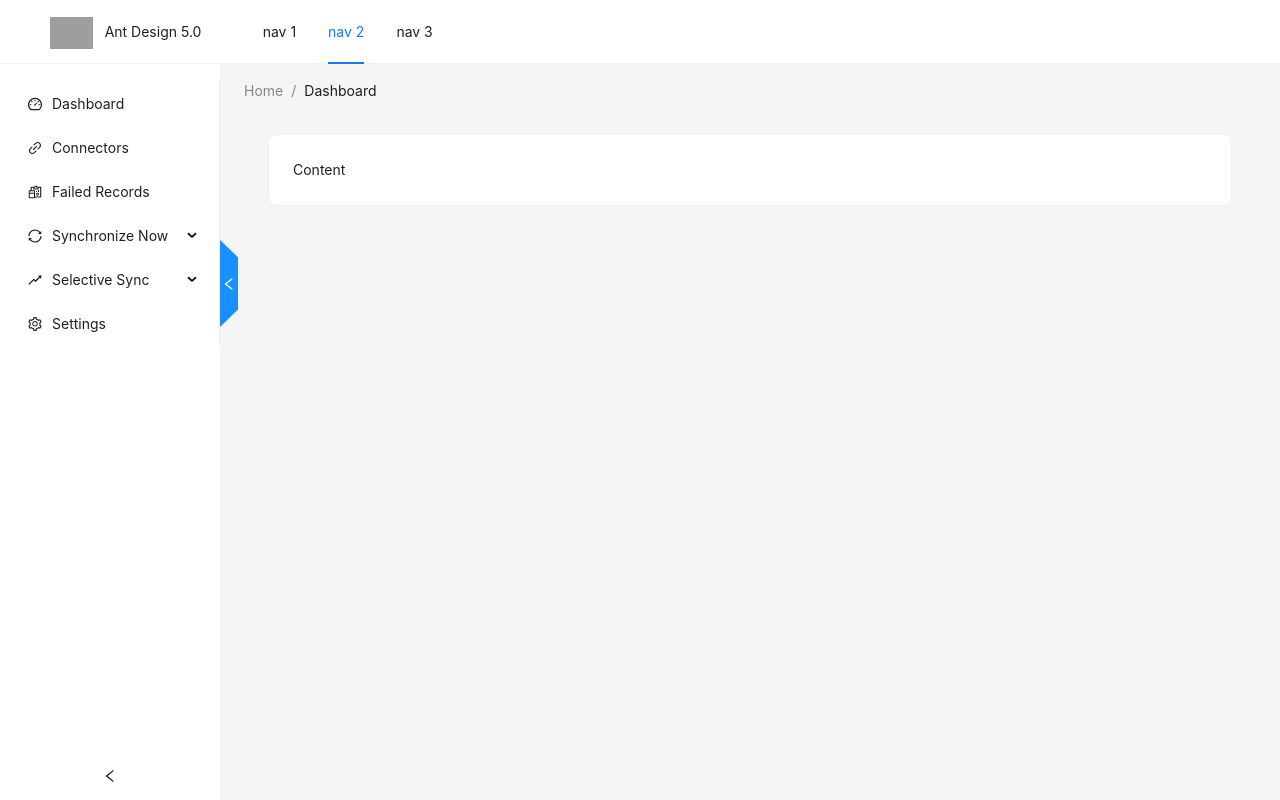
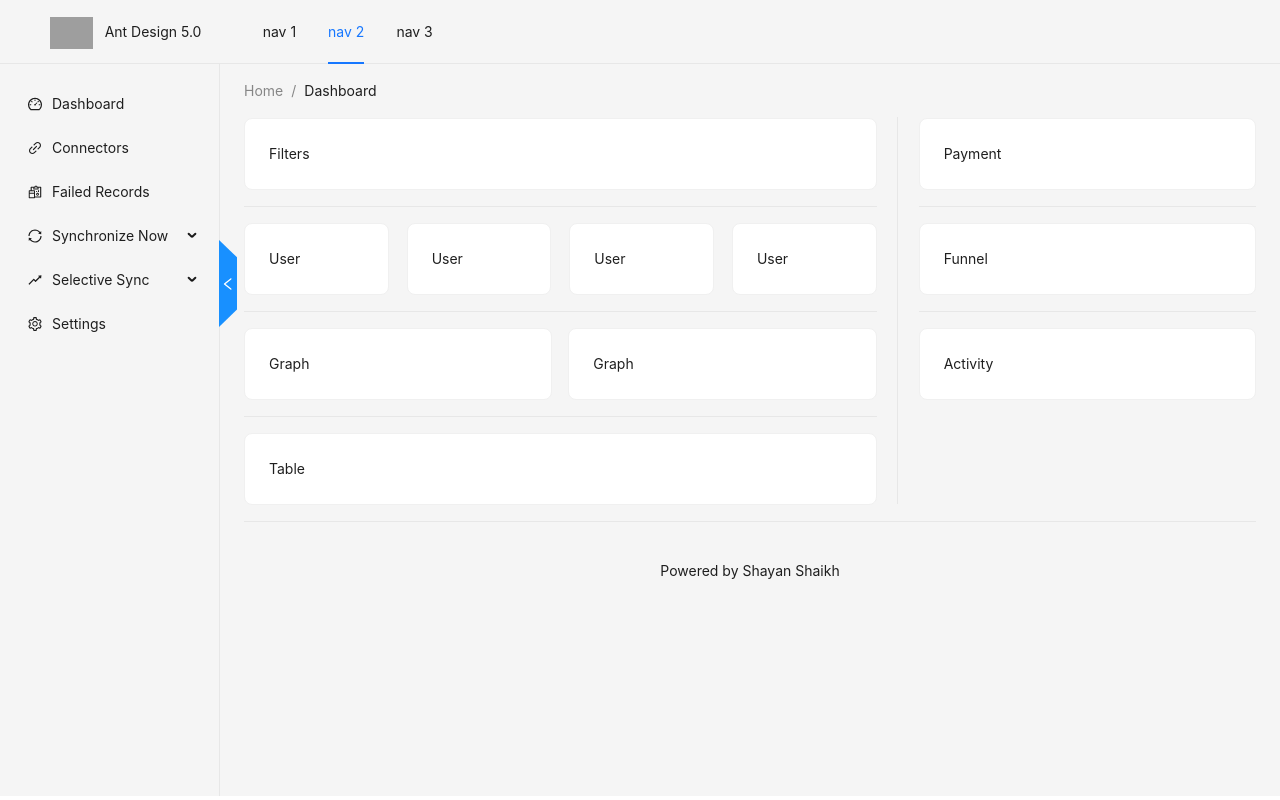
Before and after one commit to shayan6/appointment-admin, a React (Create React App) app: page / in a window 1280 px wide. Shown: the top 800 px of the page. Built offline with nearby package versions, Linux system fonts and the light colour scheme; grey boxes are pictures that could not be loaded.

Commit message:
[WIP] Layout and css for settings added

```diff
--- a/src/containers/dashboard/Dashboard.jsx
+++ b/src/containers/dashboard/Dashboard.jsx
@@ -1,20 +1,81 @@
 import React from "react";
-import { Col, Row, Layout, Card } from "antd";
+import { Col, Row, Layout, Card, Divider } from "antd";
 import BreadCumb from "../../main/components/BreadCumb";
-const { Content } = Layout;
 
 export default function Dashboard() {
   return (
     <Row>
-      <Col span={12}>
+      <Col span={24}>
         <BreadCumb path="Dashboard"></BreadCumb>
       </Col>
-      <Col span={24} className="content-container">
-        <Content>
-          <Card>
-            Content
-          </Card>
-        </Content>
+      <Col span={15}>
+        <Row>
+          <Col span={24}>
+            <Card>Filters</Card>
+          </Col>
+        </Row>
+        <Row gutter={18}>
+          <Col span={24}>
+            <Divider />
+          </Col>
+          <Col span={6}>
+            <Card>User</Card>
+          </Col>
+          <Col span={6}>
+            <Card>User</Card>
+          </Col>
+          <Col span={6}>
+            <Card>User</Card>
+          </Col>
+          <Col span={6}>
+            <Card>User</Card>
+          </Col>
+        </Row>
+        <Row gutter={16}>
+          <Col span={24}>
+            <Divider />
+          </Col>
+          <Col span={12}>
+            <Card>Graph</Card>
+          </Col>
+          <Col span={12}>
+            <Card>Graph</Card>
+          </Col>
+        </Row>
+        <Row>
+          <Col span={24}>
+            <Divider />
+          </Col>
+          <Col span={24}>
+            <Card>Table</Card>
+          </Col>
+        </Row>
+      </Col>
+      <Col span={1} style={{ textAlign: 'center' }} >
+        <Divider type="vertical" style={{ height: '100%' }} />
+      </Col>
+      <Col span={8}>
+        <Row>
+          <Col span={24}>
+            <Card>Payment</Card>
+          </Col>
+        </Row>
+        <Row>
+          <Col span={24}>
+            <Divider />
+          </Col>
+          <Col span={24}>
+            <Card>Funnel</Card>
+          </Col>
+        </Row>
+        <Row>
+          <Col span={24}>
+            <Divider />
+          </Col>
+          <Col span={24}>
+            <Card>Activity</Card>
+          </Col>
+        </Row>
       </Col>
     </Row>
   );
--- a/src/index.scss
+++ b/src/index.scss
@@ -8,9 +8,17 @@ body {
 header {
     border-bottom: 1px solid rgba(5, 5, 5, 0.06);;
 }
+.ant-menu {
+  border: none !important;
+}
 aside {
     padding-top: 1rem;
-    min-height: 80vh;
+    border-right: 1px solid rgba(5, 5, 5, 0.06);
+}
+.ant-layout-content {
+  margin: $layoutMargin;
+  padding: $layoutPadding;
+  min-height: 90vh !important;
 }
 .logo img {
     height: 32px;
@@ -20,7 +28,9 @@ aside {
 .breadcrumb {
   margin-bottom: 1rem;
 }
-
+.ant-divider-horizontal {
+  margin: 1rem 0;
+}
 // ##############################################################
 // Page Layout ##################################################
 // ##############################################################
@@ -50,20 +60,6 @@ aside {
 .trigger:hover {
   color: $colorPrimary;
 }
-
-.ant-layout-content {
-  margin: $layoutMargin;
-  padding: $layoutPadding;
-  min-height: 100vh !important;
-}
-
-.breadcumb-row {
-  margin: $layoutMargin;
-  padding: $layoutPadding;
-  margin-bottom: 0;
-  padding-bottom: 0;
-}
-
 .ant-menu li:hover {
   .ant-menu-item-icon {
     -webkit-transform: scale(1.2);
@@ -90,6 +86,18 @@ aside {
     padding: 2px !important;
     transition: all 0.2s ease;
   }
+}
+
+//  ###############################################################################
+// Theme ##########################################################################
+//  ###############################################################################
+.ant-layout .ant-layout-header.ant-layout-sider-dark .logo span {
+  color: rgba(255, 255, 255, 0.65);
+}
+.ant-layout-sider.ant-layout-sider-light,
+.ant-layout-header.ant-layout-sider-light,
+.ant-menu-light {
+  background-color: transparent;
 }
 
 //  ###############################################################################
@@ -140,3 +148,6 @@ aside {
   bottom: 6px;
   left: 60px;
 }
+.ant-layout-sider-trigger {
+  display: none;
+}
--- a/src/main/components/Layouts.jsx
+++ b/src/main/components/Layouts.jsx
@@ -1,6 +1,6 @@
 import React from "react";
 import { HashRouter, Routes, Route } from "react-router-dom";
-import { Layout as MainLayout } from "antd";
+import { Col, Divider, Layout as MainLayout, Row } from "antd";
 import Sidebar from "./Sidebar";
 import Dashboard from "../../containers/dashboard/Dashboard";
 import NavBar from "./NavBar";
@@ -23,7 +23,14 @@ export default function Layouts() {
               <Route path="*" element={<Dashboard />} />
               <Route path="/Settings" element={<Settings />} />
             </Routes>
-            <Footer style={{ textAlign: "center" }}>Powered by Shayan Shaikh</Footer>
+            <Row gutter={18}>
+              <Col span={24}>
+                <Divider />
+              </Col>
+            </Row>
+            <Footer style={{ textAlign: "center" }}>
+              Powered by Shayan Shaikh
+            </Footer>
           </Content>
         </MainLayout>
       </HashRouter>
--- a/src/main/components/NavBar.jsx
+++ b/src/main/components/NavBar.jsx
@@ -12,7 +12,7 @@ export default function NavBar() {
   }));
 
   return (
-    <Header className={theme === "light" ? "ant-layout-sider-light" : ""}>
+    <Header className={theme === "light" ? "ant-layout-sider-light" : "ant-layout-sider-dark"}>
       <Row>
         <Col span={4}>
           <div className="logo">
```
